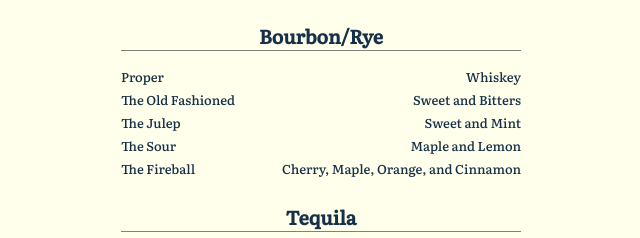
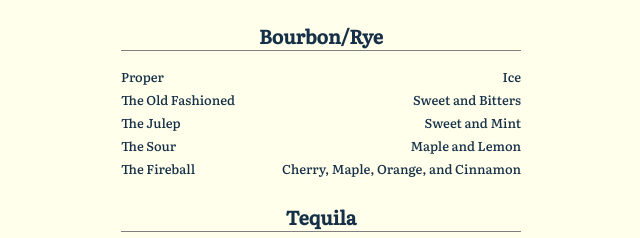
Before and after one commit to henderjon/dellwoodavenue, a plain HTML site: page index.html in a window 1280 px wide. Shown: the part 505-743 px from the top of the page, 319-959 px from the left. Drawn offline with Linux system fonts and the light colour scheme.

Commit message:
Whiskey is now ice by way of our actions

```diff
--- a/index.html
+++ b/index.html
@@ -90,7 +90,7 @@
 	<ul class="cocktails">
 		<li class="cocktail">
 			<span class="name">Proper</span>
-			<span class="description">Whiskey</span>
+			<span class="description">Ice</span>
 		</li>
 		<li class="cocktail">
 			<span class="name">The Old Fashioned</span>
```
